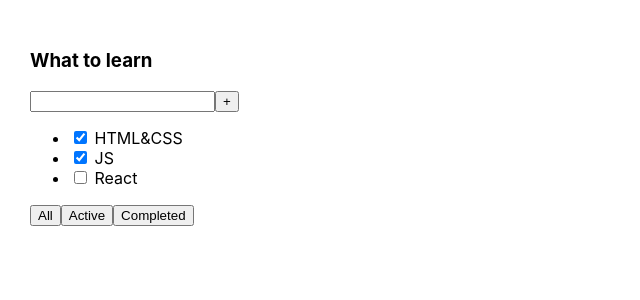
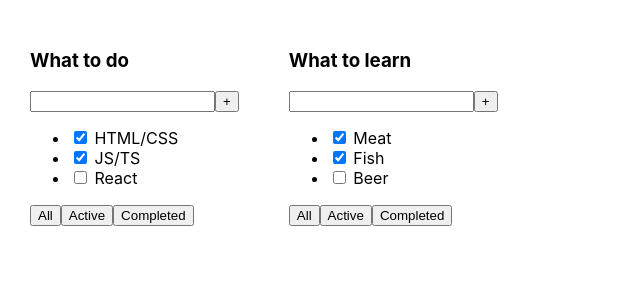
Before and after one commit to Arturp1994/it-incubator-todolist, a React (Create React App) app: page / in a window 1280 px wide. Shown: the top 300 px of the page, without its empty margins (0-640 px from the left). Built offline with nearby package versions, Linux system fonts and the light colour scheme.

Commit message:
Todo list lesson 1

```diff
--- a/src/App.tsx
+++ b/src/App.tsx
@@ -1,26 +1,24 @@
 import React from 'react';
 import './App.css';
+import TodoList, {TaskType} from "./TodoList";
 
 function App() {
+    const tasks_1: Array<TaskType> = [
+        {id: 1, title: "HTML/CSS", isDone: true},
+        {id: 2, title: "JS/TS", isDone: true},
+        {id: 3, title: "React", isDone: false}
+    ]
+    const tasks_2: Array<TaskType>= [
+        {id: 4, title: "Meat", isDone: true},
+        {id: 5, title: "Fish", isDone: true},
+        {id: 6, title: "Beer", isDone: false}
+    ]
+
     return (
         <div className="App">
-            <div>
-                <h3>What to learn</h3>
-                <div>
-                    <input/>
-                    <button>+</button>
-                </div>
-                <ul>
-                    <li><input type="checkbox" checked={true}/> <span>HTML&CSS</span></li>
-                    <li><input type="checkbox" checked={true}/> <span>JS</span></li>
-                    <li><input type="checkbox" checked={false}/> <span>React</span></li>
-                </ul>
-                <div>
-                    <button>All</button>
-                    <button>Active</button>
-                    <button>Completed</button>
-                </div>
-            </div>
+            <TodoList title={'What to do'} tasks={tasks_1}/>
+            <TodoList title={'What to learn'} tasks={tasks_2}/>
+
         </div>
     );
 }
--- /dev/null
+++ b/src/TodoList.tsx
@@ -0,0 +1,36 @@
+import React from 'react';
+
+export type TaskType = {
+    id: number
+    title: string
+    isDone: boolean
+}
+
+type TodoListPropsType = {
+    title: string
+    tasks: Array<TaskType>
+}
+
+const TodoList = (props: TodoListPropsType) => {
+    return (
+        <div>
+            <h3>{props.title}</h3>
+            <div>
+                <input/>
+                <button>+</button>
+            </div>
+            <ul>
+                <li><input type="checkbox" checked={props.tasks[0].isDone}/> <span>{props.tasks[0].title}</span></li>
+                <li><input type="checkbox" checked={props.tasks[1].isDone}/> <span>{props.tasks[1].title}</span></li>
+                <li><input type="checkbox" checked={props.tasks[2].isDone}/> <span>{props.tasks[2].title}</span></li>
+            </ul>
+            <div>
+                <button>All</button>
+                <button>Active</button>
+                <button>Completed</button>
+            </div>
+        </div>
+    );
+};
+
+export default TodoList;
```
